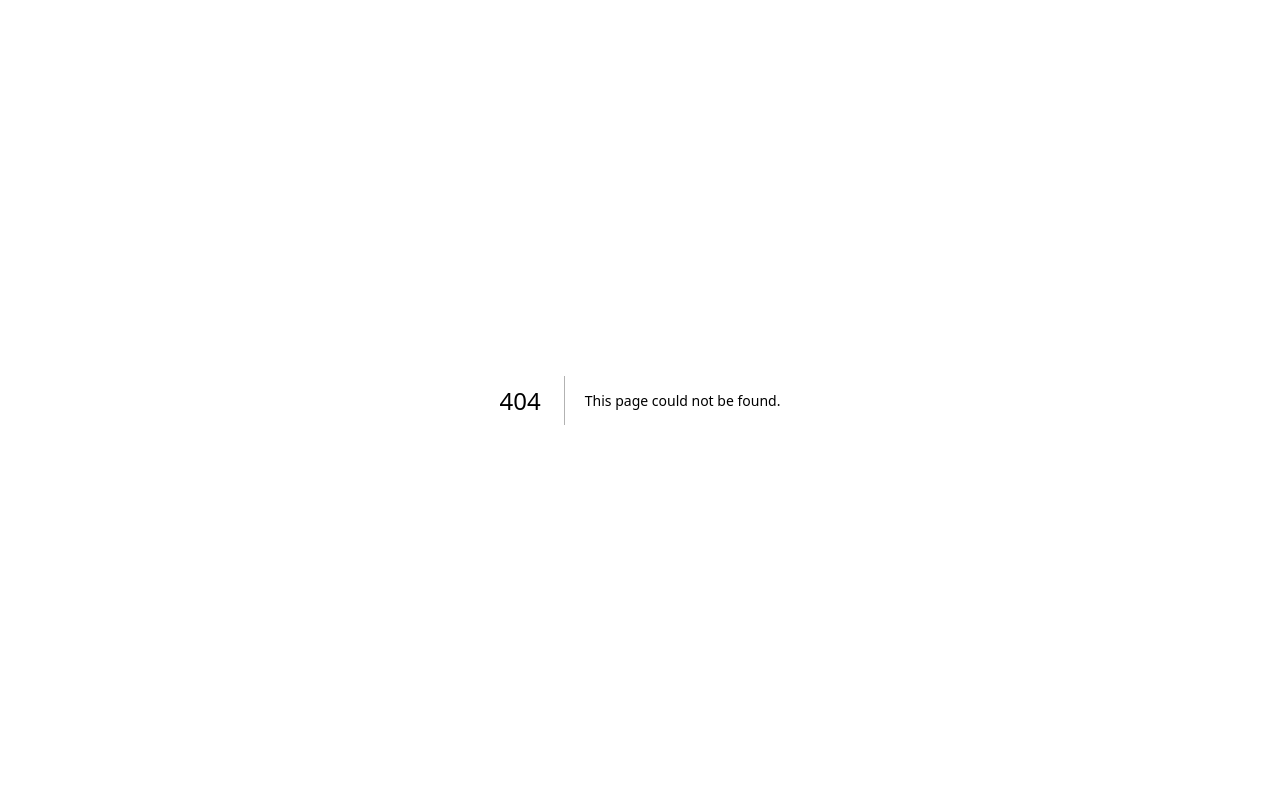
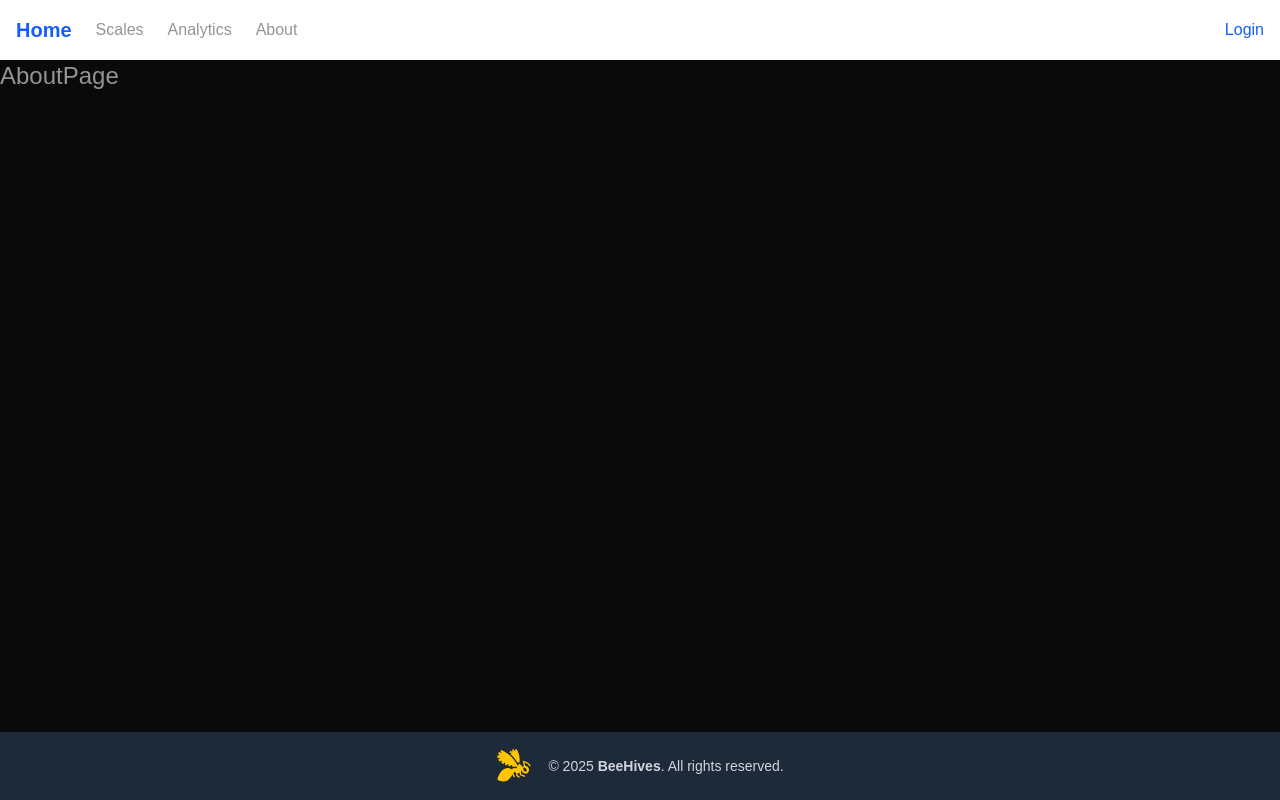
Before and after one commit to radu-bordea/NEXTjs-BeeHives-Project, a Next.js app: page /about in a window 1280 px wide. Before the commit this address had no page. Built offline with nearby package versions, Linux system fonts and the light colour scheme.

Commit message:
Create Navbar, Footer, loading and not-foundpage

```diff
--- /dev/null
+++ b/app/about/page.jsx
@@ -0,0 +1,5 @@
+const AboutPage = () => {
+  return <div className="text-2xl">AboutPage</div>;
+};
+
+export default AboutPage;
--- /dev/null
+++ b/app/analytics/page.jsx
@@ -0,0 +1,5 @@
+const AnalyticsPage = () => {
+  return <div className="text-2xl">Analytics Page</div>;
+};
+
+export default AnalyticsPage;
--- /dev/null
+++ b/app/components/Footer.jsx
@@ -0,0 +1,25 @@
+import React from "react";
+import { GiBee } from "react-icons/gi"; // Importing the bee icon from react-icons
+
+const Footer = () => {
+  // Get the current year dynamically
+  const currentYear = new Date().getFullYear();
+
+  return (
+    // Footer section with background and padding
+    <footer className="bg-gray-800 text-gray-300 py-4 mt-12">
+      <div className="container mx-auto flex items-center justify-center space-x-4">
+        {/* Bee icon with yellow color and size of 4xl */}
+        <GiBee className="text-yellow-400 text-4xl" />
+
+        {/* Copyright text */}
+        <p className="text-sm text-center">
+          {/* Display the current year dynamically */}© {currentYear}{" "}
+          <span className="font-semibold">BeeHives</span>. All rights reserved.
+        </p>
+      </div>
+    </footer>
+  );
+};
+
+export default Footer;
--- /dev/null
+++ b/app/components/Navbar.jsx
@@ -0,0 +1,32 @@
+"use client";
+import Link from "next/link";
+
+export default function Navbar() {
+  return (
+    <nav className="flex items-center justify-between p-4 bg-white shadow-md">
+      {/* Left side navigation  */}
+      <div className="flex items-center space-x-6">
+        <Link href="/" className="text-xl font-bold text-blue-600">
+          Home
+        </Link>
+        <Link href="/scales" className="hover:text-blue-600">
+          Scales
+        </Link>
+        <Link href="/analytics" className="hover:text-blue-500">
+          Analytics
+        </Link>
+        <Link href="/about" className="hover:text-blue-600">
+          About
+        </Link>
+      </div>
+
+      {/* Right side navigation  */}
+      <div className="flex items-center space-x-4">
+        {/* Later replace with NextAuth session info  */}
+        <Link href="/login" className="text-blue-600 hover:text-blue-800">
+          Login
+        </Link>
+      </div>
+    </nav>
+  );
+}
--- a/app/layout.js
+++ b/app/layout.jsx
@@ -1,3 +1,5 @@
+import Footer from './components/Footer';
+import Navbar from './components/Navbar';
 import './globals.css'
 
 export const metadata = {
@@ -8,9 +10,11 @@ export const metadata = {
 
 const MainLayout = ({children}) => {
   return (
-    <html>
-      <body>
-        <main>{children}</main>
+    <html lang='en'>
+      <body className='flex flex-col min-h-screen'>
+        <Navbar/>
+        <main className='flex-grow'>{children}</main>
+        <Footer/>
       </body>
     </html>
    );
--- /dev/null
+++ b/app/loading.jsx
@@ -0,0 +1,23 @@
+"use client"; // Directive to mark this as a client-side component in Next.js
+
+import { ClipLoader } from "react-spinners"; // Importing the ClipLoader spinner component from react-spinners
+
+// CSS override for custom spinner styling
+const override = {
+  display: "block", // Display the loader as a block element
+  margin: "100px auto", // Center the spinner horizontally and add a margin on top and bottom
+};
+
+const LoadingPage = () => {
+  return (
+    // Render the ClipLoader spinner with custom properties
+    <ClipLoader
+      color="#3b82f6" // Set the spinner color to a shade of blue
+      cssOverride={override} // Apply the custom styles to the spinner
+      size={200} // Set the size of the spinner
+      aria-label="Loading Spinner" // Accessibility label for the spinner
+    />
+  );
+};
+
+export default LoadingPage;
--- /dev/null
+++ b/app/login/page.jsx
@@ -0,0 +1,5 @@
+const LoginPAge = () => {
+  return <div className="text-2xl">Login Page</div>;
+};
+
+export default LoginPAge;
--- /dev/null
+++ b/app/not-found.jsx
@@ -0,0 +1,36 @@
+import Link from "next/link"; // Importing Next.js Link for navigation
+import React from "react";
+
+const NotFound = () => {
+  return (
+    // Flex container to center the content both horizontally and vertically
+    <div className="flex items-center justify-center min-h-screen bg-gray-100 p-6 relative">
+      <div className="text-center">
+        {/* Main 404 header with large text and bold font */}
+        <h1 className="text-9xl font-extrabold text-gray-400 tracking-widest">
+          404
+        </h1>
+
+        {/* Rotated "Page Not Found" badge */}
+        <div className="absolute transform -rotate-12 bg-blue-500 px-2 text-sm text-white rounded">
+          Page Not Found
+        </div>
+
+        {/* Message explaining the error */}
+        <p className="text-gray-600 mt-5 mb-8 text-lg">
+          Sorry, the page you're looking for doesn't exist.
+        </p>
+
+        {/* "Go Home" button with a link back to the homepage */}
+        <Link
+          href="/"
+          className="inline-block px-6 py-3 text-white bg-blue-600 hover:bg-blue-700 rounded-lg text-lg font-semibold transition"
+        >
+          Go Home
+        </Link>
+      </div>
+    </div>
+  );
+};
+
+export default NotFound;
--- a/package.json
+++ b/package.json
@@ -13,6 +13,8 @@
     "next": "15.3.1",
     "react": "^19.0.0",
     "react-dom": "^19.0.0",
+    "react-icons": "^5.5.0",
+    "react-spinners": "^0.17.0",
     "recharts": "^2.15.3"
   },
   "devDependencies": {
```
Also changed, not shown: 2 other files (tests, documents, lock files or other folders).
